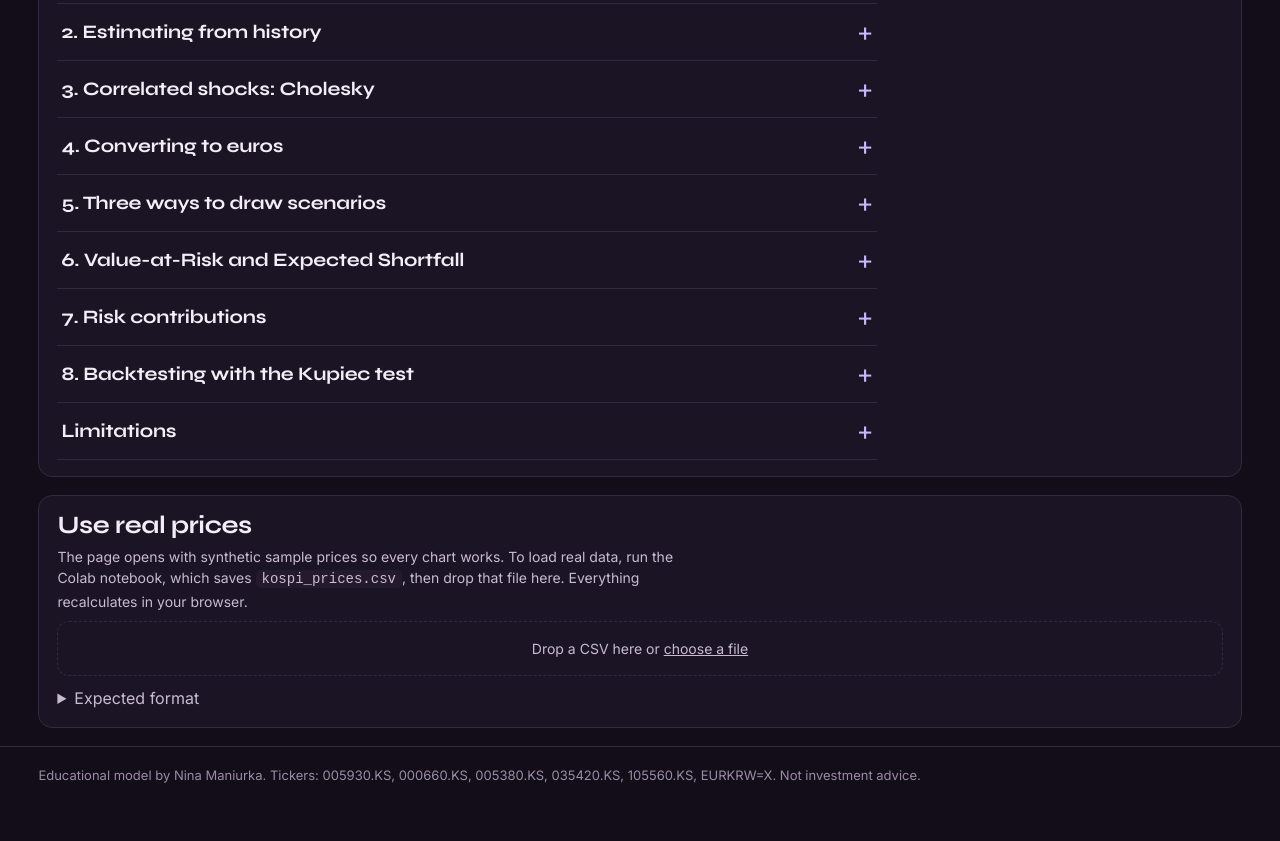
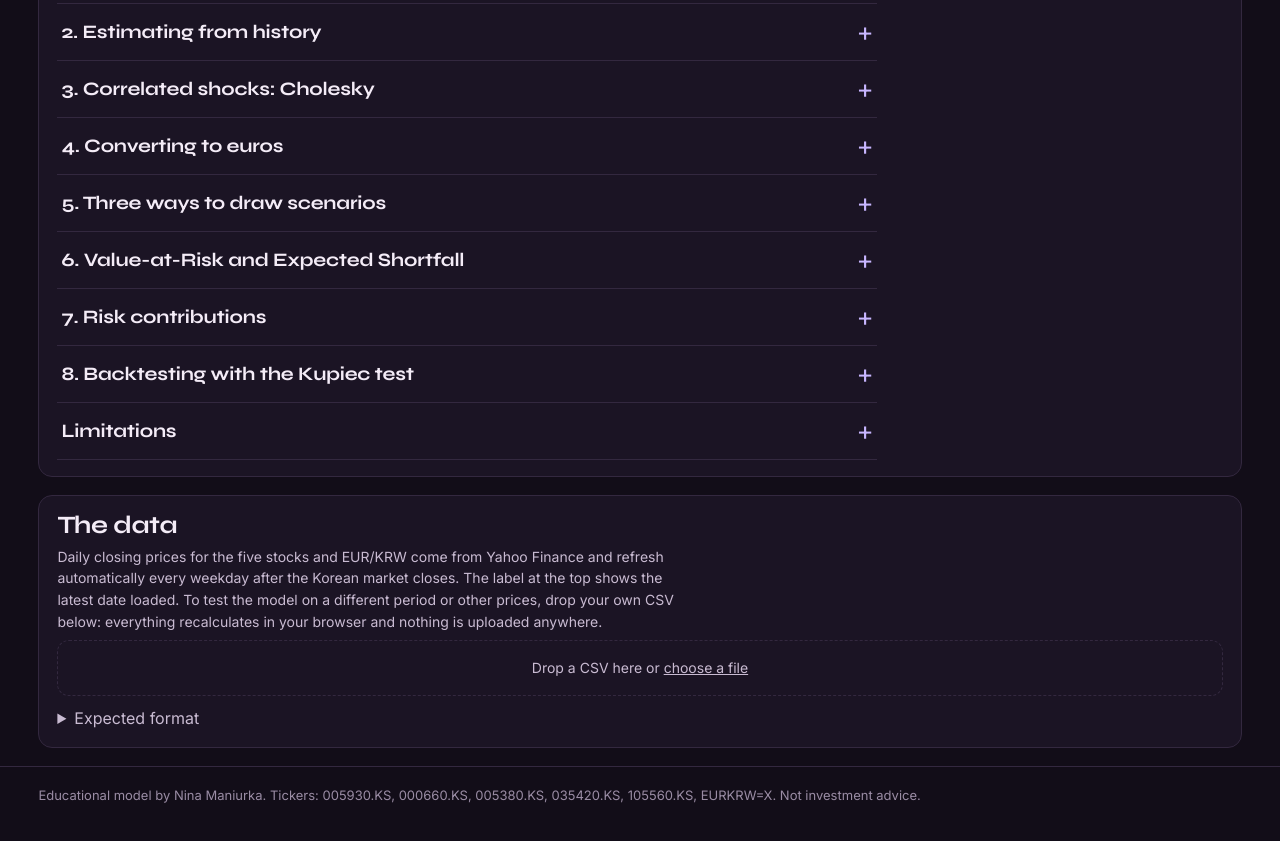
Before and after one commit to ninamaniurka-star/kospi-risk-lab, a plain HTML site: page index.html in a window 1280 px wide. Shown: the part 5748-6589 px from the top of the page. Drawn offline with Linux system fonts and the light colour scheme.

Commit message:
Update data section text for the live site
Co-Authored-By: Claude Opus 5.5 <noreply@anthropic.com>
Claude-Session: https://claude.ai/code/session_01TYYR32TKWhXnLtoeySAVag

```diff
--- a/index.html
+++ b/index.html
@@ -315,14 +315,14 @@ footer{border-top:1px solid var(--line);color:var(--muted);font-size:13px;paddin
   </details>
 
   <section class="card" id="data" style="margin-bottom:18px">
-    <h2>Use real prices</h2>
-    <p class="sub">The page opens with synthetic sample prices so every chart works. To load real data, run the Colab notebook, which saves <code>kospi_prices.csv</code>, then drop that file here. Everything recalculates in your browser.</p>
+    <h2>The data</h2>
+    <p class="sub">Daily closing prices for the five stocks and EUR/KRW come from Yahoo Finance and refresh automatically every weekday after the Korean market closes. The label at the top shows the latest date loaded. To test the model on a different period or other prices, drop your own CSV below: everything recalculates in your browser and nothing is uploaded anywhere.</p>
     <div class="drop" id="drop"><label for="file" style="cursor:pointer">Drop a CSV here or <u>choose a file</u></label><input type="file" id="file" accept=".csv,text/csv" style="display:none"></div>
     <div class="err" id="ferr"></div>
     <details style="margin-top:10px"><summary style="cursor:pointer;color:var(--ink2)">Expected format</summary>
       <p style="margin-top:8px">One header row, then one row per trading day, oldest or newest first. Column 1 is the date and columns 2–7 are prices: the 5 stocks in KRW in this order, then EUR/KRW (won per euro). At least 60 rows.</p>
       <div class="math" style="font-family:ui-monospace,Menlo,monospace;font-size:13px">Date,Samsung Electronics,SK Hynix,Hyundai Motor,NAVER,KB Financial,EUR/KRW<br>2024-11-20,55600,180200,212000,189500,80100,1459.8</div>
-      <button class="btn" id="useSample">Back to sample data</button></details>
+      <button class="btn" id="useSample">Show synthetic sample data</button></details>
   </section>
 </div>
 <footer><div class="wrap">Educational model by Nina Maniurka. Tickers: 005930.KS, 000660.KS, 005380.KS, 035420.KS, 105560.KS, EURKRW=X. Not investment advice.</div></footer>
```
